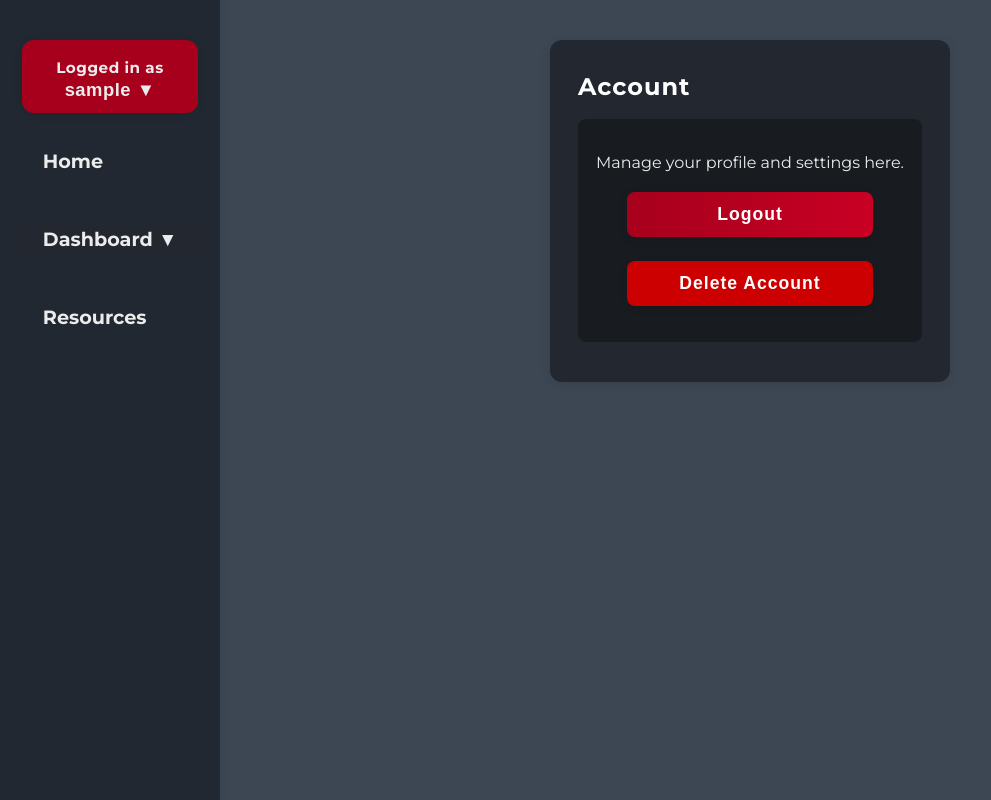
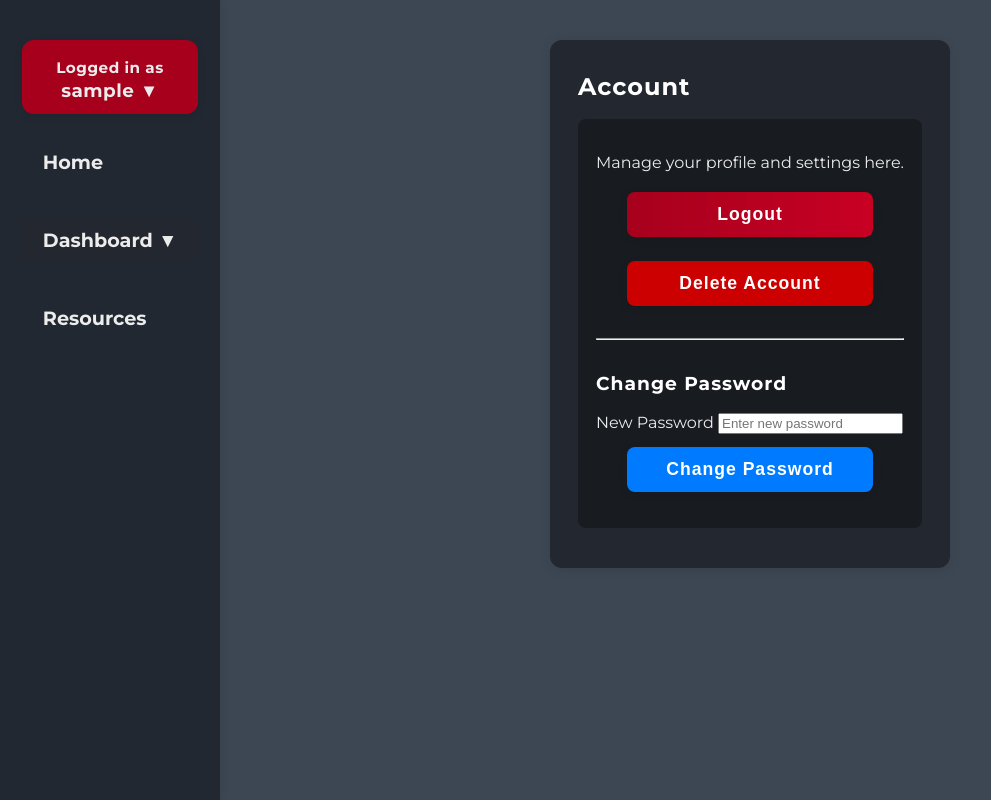
Before and after one commit to gph626/490_Senior_Project, a Flask app: page /account/ in a window 1280 px wide. Shown: the part 100-900 px from the top of the page, without its empty margins (0-991 px from the left). Run offline with Flask 3, Linux system fonts and the light colour scheme; the visitor is signed in with stand-in values (Sample User, id 1).

Commit message:
feat: add password reset endpoint and unify sidebar dropdown in templates
Implemented /api/reset_password backend route for password changes

Updated account page with password reset form and client-side logic

Refactored sidebar user dropdown in all templates for consistency

Minor CSS fix for user dropdown button styling

```diff
--- a/backend/app.py
+++ b/backend/app.py
@@ -789,5 +789,47 @@ def api_account_delete():
     else:
         return jsonify({"status": "error", "message": "User not found"}), 404
 
+
+# Password reset endpoint
+@app.route("/api/reset_password", methods=["POST"])
+def api_reset_password():
+
+    from backend.database import SessionLocal, User, hash_password
+    if not session.get('logged_in') or not session.get('user_id'):
+        return jsonify({"status": "error", "message": "Not authenticated."}), 401
+    data = request.get_json(silent=True) or {}
+    new_password = data.get("new_password")
+    if not new_password:
+        return jsonify({"status": "error", "message": "New password required."}), 400
+    # Basic password validation (reuse registration rules)
+    def password_errors(pw: str):
+        errs = []
+        if len(pw) < 10:
+            errs.append('Password must be at least 10 characters.')
+        if not re.search(r'[A-Z]', pw):
+            errs.append('Add an uppercase letter.')
+        if not re.search(r'[a-z]', pw):
+            errs.append('Add a lowercase letter.')
+        if not re.search(r'\d', pw):
+            errs.append('Add a digit.')
+        if not re.search(r'[^A-Za-z0-9]', pw):
+            errs.append('Add a special character.')
+        return errs
+    pw_errs = password_errors(new_password)
+    if pw_errs:
+        return jsonify({"status": "error", "message": ' '.join(pw_errs)}), 400
+    session_db = SessionLocal()
+    try:
+        user = session_db.query(User).filter(User.id == session['user_id']).first()
+        if not user:
+            return jsonify({"status": "error", "message": "User not found."}), 404
+        user.password_hash = hash_password(new_password)
+        session_db.commit()
+        return jsonify({"status": "ok", "message": "Password changed successfully."}), 200
+    except Exception as e:
+        session_db.rollback()
+        return jsonify({"status": "error", "message": str(e)}), 500
+    finally:
+        session_db.close()
 if __name__ == "__main__":
     app.run(debug=True)
--- a/dashboard/base.css
+++ b/dashboard/base.css
@@ -246,6 +246,7 @@ body {
     margin: 0;
     outline: none;
     transition: color 0.2s;
+    text-decoration: none;
 }
 .user-dropdown-btn:hover {
     color: #430A0C;
--- a/templates/account.html
+++ b/templates/account.html
@@ -22,10 +22,12 @@
             <div class="sidebar-user">
                 <div class="user-info user-dropdown">
                     <span class="user-label">Logged in as</span>
-                    <button class="user-name user-dropdown-btn" onclick="document.getElementById('userDropdownMenu').classList.toggle('show')">{{ username }} ▼</button>
-                    <div id="userDropdownMenu" class="user-dropdown-content">
-                        <a href="{{ url_for('account') }}">Account</a>
-                        <a href="/logout">Logout</a>
+                    <div class="dropdown">
+                        <a href="#" class="dropbtn user-name user-dropdown-btn">{{ username }} ▼</a>
+                        <div class="dropdown-content user-dropdown-content">
+                            <a href="{{ url_for('account') }}">Account</a>
+                            <a href="/logout">Logout</a>
+                        </div>
                     </div>
                 </div>
             </div>
@@ -74,6 +76,43 @@
                         .catch(() => alert('Network error. Please try again.'));
                     };
                     </script>
+
+                    <!-- Reset Password Section -->
+                    <hr style="margin: 2em 0;">
+                    <h3>Change Password</h3>
+                    <form id="reset-password-form" style="margin-top: 1em;">
+                        <label for="reset-new-password">New Password</label>
+                        <input type="password" id="reset-new-password" name="new_password" required placeholder="Enter new password" style="margin-bottom: 1em;">
+                        <button type="submit" class="logout-btn" style="background:#007bff; color:#fff;">Change Password</button>
+                    </form>
+                    <div id="reset-password-message" style="margin-top:1em;color:#c00;"></div>
+                    <script>
+                    document.getElementById('reset-password-form').onsubmit = function(e) {
+                        e.preventDefault();
+                        const newPassword = document.getElementById('reset-new-password').value;
+                        const msgDiv = document.getElementById('reset-password-message');
+                        msgDiv.textContent = '';
+                        fetch('/api/reset_password', {
+                            method: 'POST',
+                            headers: { 'Content-Type': 'application/json' },
+                            body: JSON.stringify({ new_password: newPassword })
+                        })
+                        .then(res => res.json())
+                        .then(data => {
+                            if (data.status === 'ok') {
+                                msgDiv.style.color = '#080';
+                                msgDiv.textContent = 'Password changed successfully.';
+                            } else {
+                                msgDiv.style.color = '#c00';
+                                msgDiv.textContent = data.message || 'Password change failed.';
+                            }
+                        })
+                        .catch(() => {
+                            msgDiv.style.color = '#c00';
+                            msgDiv.textContent = 'Network error. Please try again.';
+                        });
+                    };
+                    </script>
                 </section>
             </section>
         </main>
```
Also changed, not shown: templates/alerts.html (+6 -4 lines), templates/dashboard.html (+6 -4 lines), templates/homepage.html (+6 -4 lines), templates/leaks.html (+6 -4 lines), templates/reports.html (+6 -4 lines), templates/resources.html (+6 -4 lines), templates/risk_analysis.html (+6 -4 lines).
